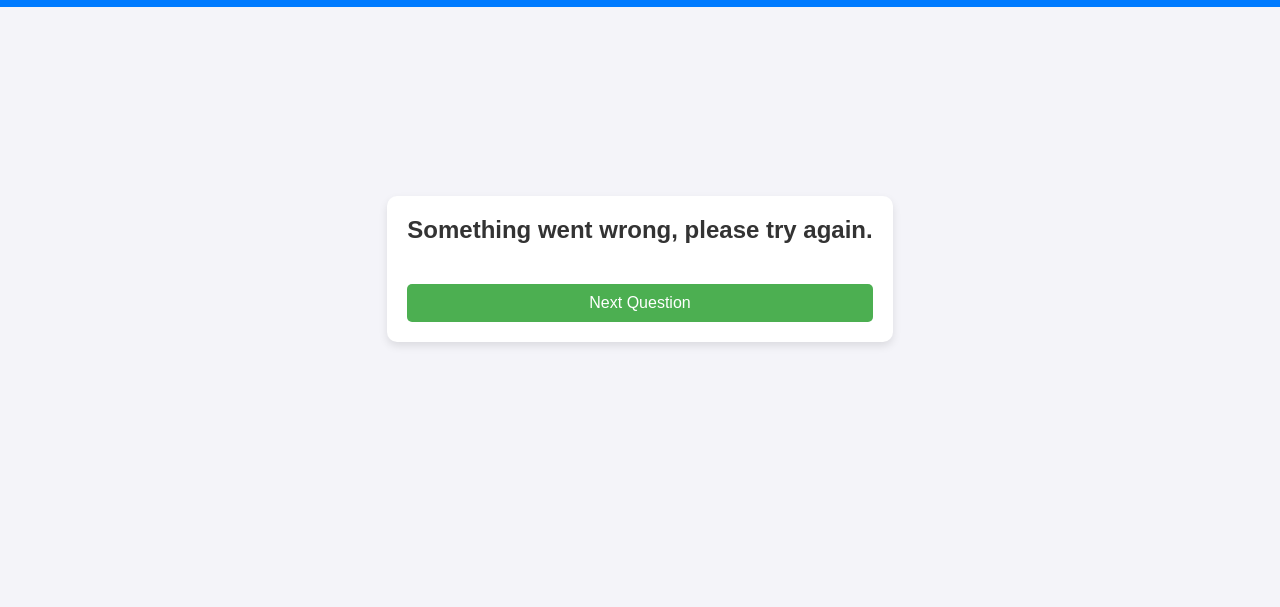
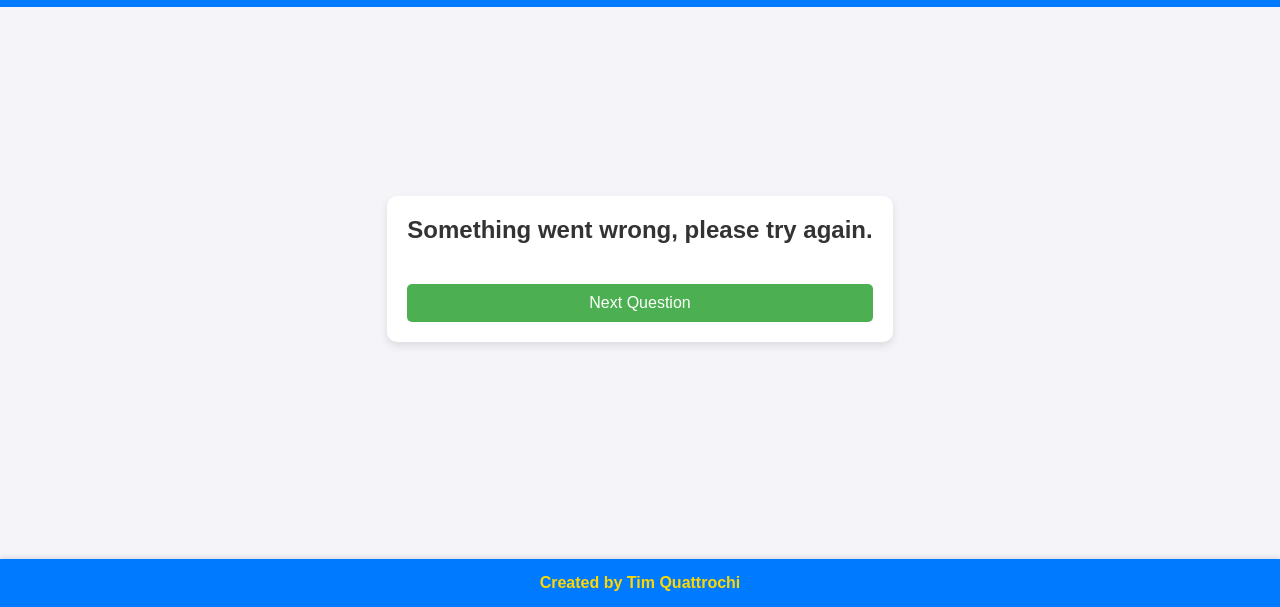
Before and after one commit to Tim-Quattrochi/TriviaTrek, a plain HTML site: page index.html in a window 1280 px wide. Shown: the part 193-800 px from the top of the page. Drawn offline with Linux system fonts and the light colour scheme; no server answers.

Commit message:
footer and styling

```diff
--- a/index.html
+++ b/index.html
@@ -30,6 +30,16 @@
         </section>
       </section>
     </main>
+    <footer>
+      <span
+        ><a
+          href="https://timquattrochi.com"
+          rel="noopener"
+          target="_blank"
+          >Created by Tim Quattrochi</a
+        ></span
+      >
+    </footer>
     <script src="main.js"></script>
   </body>
 </html>
--- a/styles.css
+++ b/styles.css
@@ -108,6 +108,37 @@ button {
   display: none;
 }
 
+footer {
+  display: flex;
+  justify-content: center;
+  align-items: center;
+  background-color: #007bff;
+  color: white;
+  padding: 15px 10px;
+  width: 100vw;
+  box-shadow: 0 -2px 5px rgba(0, 0, 0, 0.1);
+  position: absolute;
+  bottom: 0;
+}
+
+footer a {
+  color: #ffd700;
+  text-decoration: none;
+  font-weight: bold;
+  transition: color 0.3s ease, text-shadow 0.3s ease;
+}
+
+footer a:hover {
+  color: white;
+  text-shadow: 0 0 5px #ffd700, 0 0 1px #ffd700;
+}
+
+@media (max-width: 600px) {
+  footer span {
+    font-size: 0.8rem;
+  }
+}
+
 @media (max-width: 600px) {
   body {
     font-size: 14px;
```
